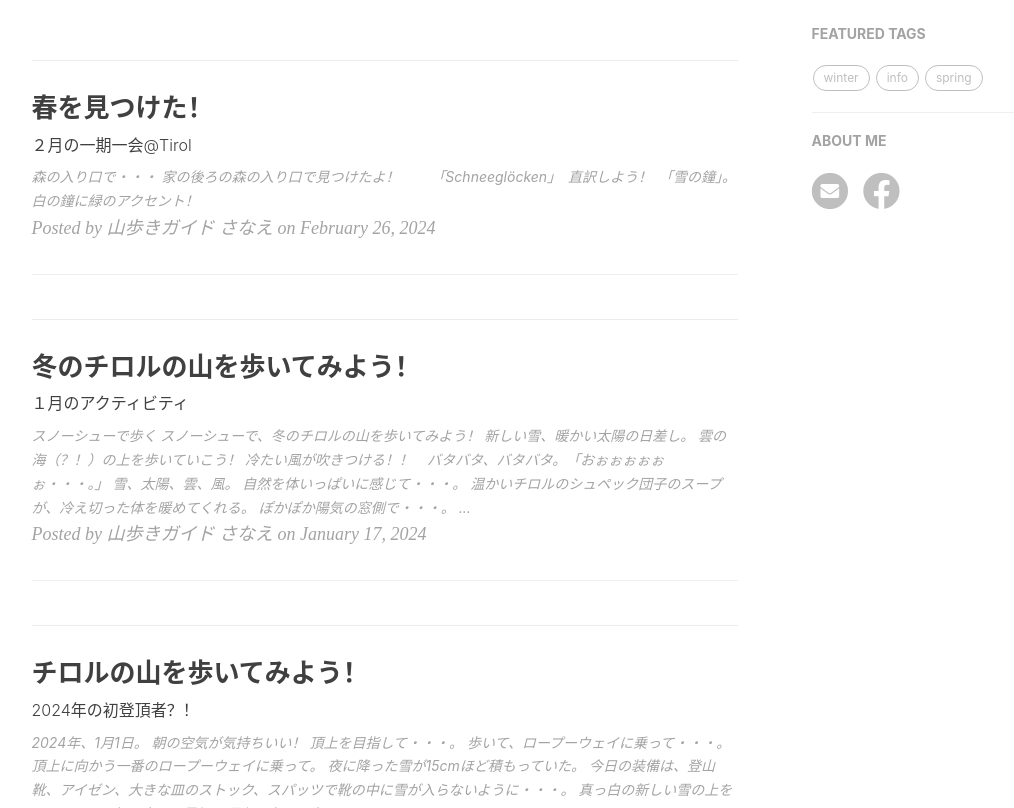
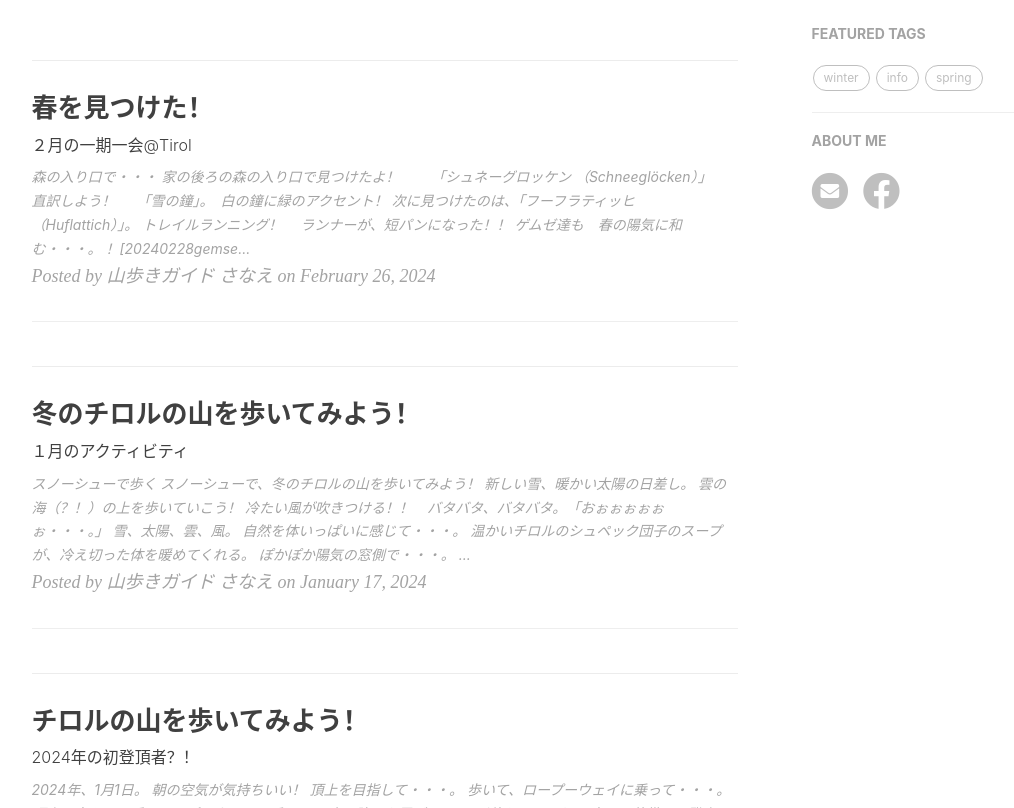
Before and after one commit to yamayagi/yamayagi.github.io, a Jekyll site: the page built from index.html, in a window 1280 px wide and 900 px high, scrolled down 330 px, cut to the strip 92-900 px from the top of the window. Shown: the whole strip, without its empty margins (136-1150 px from the left). Built offline with Jekyll 4.4.1, drawn with Linux system fonts in a browser that asks for light colours; nearby versions of some CDN libraries; the list of posts is cut into pages by our own code; comment, search, counter and statistics services are not loaded.

Commit message:
Update 2024-02-26-spring.md

```diff
--- a/_posts/2024-02-26-spring.md
+++ b/_posts/2024-02-26-spring.md
@@ -10,4 +10,31 @@
 
 ![schneegloecken](https://piwigo.schickl.de/i.php?/upload/2024/02/28/20240228120332-6256a052-me.jpg)
 
-「Schneeglöcken」　直訳しよう！　「雪の鐘」。　白の鐘に緑のアクセント！
+「シュネーグロッケン （Schneeglöcken）」
+
+直訳しよう！　　「雪の鐘」。　白の鐘に緑のアクセント！
+
+次に見つけたのは、「フーフラティッヒ （Huflattich）」。
+
+![fuflattich](https://piwigo.schickl.de/i.php?/upload/2024/02/28/20240228120503-ffb731d8-me.jpg)
+
+トレイルランニング！
+
+ランナーが、短パンになった！！
+
+![springrunner](https://piwigo.schickl.de/i.php?/upload/2024/02/28/20240228120708-aa941776-me.jpg)
+
+ゲムゼ達も　春の陽気に和む・・・。
+
+！[20240228gemse]((https://piwigo.schickl.de/i.php?/upload/2024/02/28/20240228120902-681d47a5-me.jpg)
+
+チロルで感じる春の訪れ・・・。
+
+年々暖かくなって、２月、山の麓には、雪はない。　チロルの山を歩いてみませんか？
+
+今日の山の装備は、登山靴。
+
+あなただけの「チロルの山歩きの旅」作りのお手伝い、ガイドをいたします！
+お問い合わせは、下のメールマークをクリックしてください。
+
+![20240228blumen](https://piwigo.schickl.de/i.php?/upload/2024/02/28/20240228121052-80012abd-me.jpg)
```
